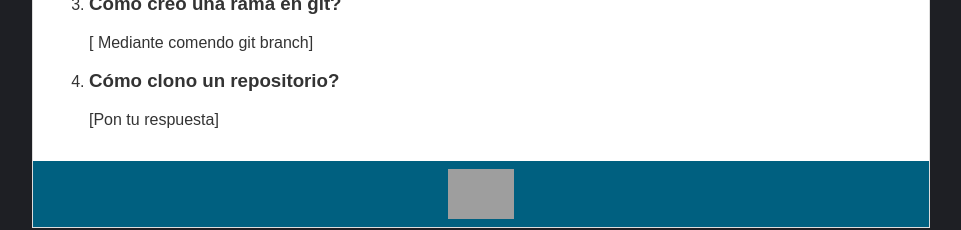
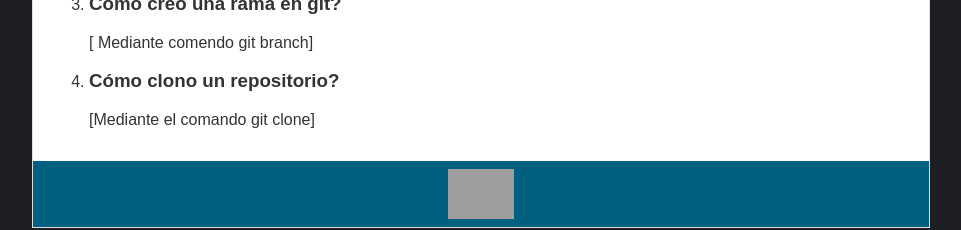
Before and after one commit to roxsross/bootcamp-devops-eduIT, a plain HTML site: page FundamentosGIT/Lab02/Pablo.html in a window 1280 px wide. Shown: the part 304-534 px from the top of the page, without its empty margins (159-1120 px from the left). Drawn offline with Linux system fonts and the light colour scheme; grey boxes are pictures that could not be loaded.

Commit message:
Quinto Commit

```diff
--- a/FundamentosGIT/Lab02/Pablo.html
+++ b/FundamentosGIT/Lab02/Pablo.html
@@ -31,7 +31,7 @@
                 </li>
                 <li>
                     <h3>Cómo clono un repositorio?</h3>
-                    [Pon tu respuesta]
+                    [Mediante el comando git clone]
                 </li>
             </ol>
         </div>
```
